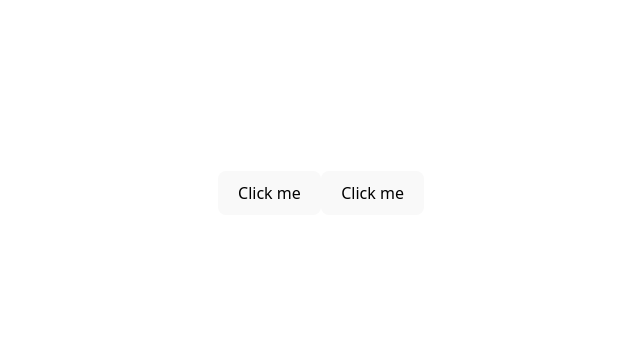
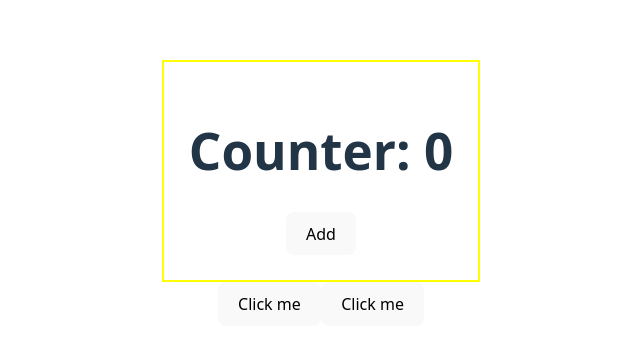
Before and after one commit to armaneousuf/Introduction-to-react, a React (Vite) app in the folder 37-REACT-CORE-CONCEPT-2/first-react-app2/: page / in a window 1280 px wide. Shown: the part 207-556 px from the top of the page, without its empty margins (319-959 px from the left). Built offline with nearby package versions, Linux system fonts and the light colour scheme.

Commit message:
used useState

```diff
--- a/37-REACT-CORE-CONCEPT-2/first-react-app2/src/App.jsx
+++ b/37-REACT-CORE-CONCEPT-2/first-react-app2/src/App.jsx
@@ -1,3 +1,4 @@
+import Count from './components/count'
 import './App.css'
 
 function App() {
@@ -11,8 +12,9 @@ function App() {
 
   return (
     <div>
+      <Count>0</Count>
      <button onClick={handleBTN1}>Click me</button>
-     <button onClick={()=> handleBTN2(5)}>Click me</button>
+      <button onClick={() => handleBTN2(5)}>Click me</button>
 
     </div>
   )
--- /dev/null
+++ b/37-REACT-CORE-CONCEPT-2/first-react-app2/src/components/count.jsx
@@ -0,0 +1,22 @@
+import { useState } from "react"
+
+export default function Count() {
+    const [count, setCount] = useState(0);
+
+    const handleCount = () => {
+        const newCount = count + 1;
+        setCount(newCount);
+    }
+
+
+    const counterStyle = {
+        border: '2px solid yellow',
+        padding: '25px'
+    }
+    return (
+        <div style={counterStyle}>
+            <h1>Counter: {count}</h1>
+            <button onClick={handleCount}>Add</button>
+        </div>
+    )
+}
```
